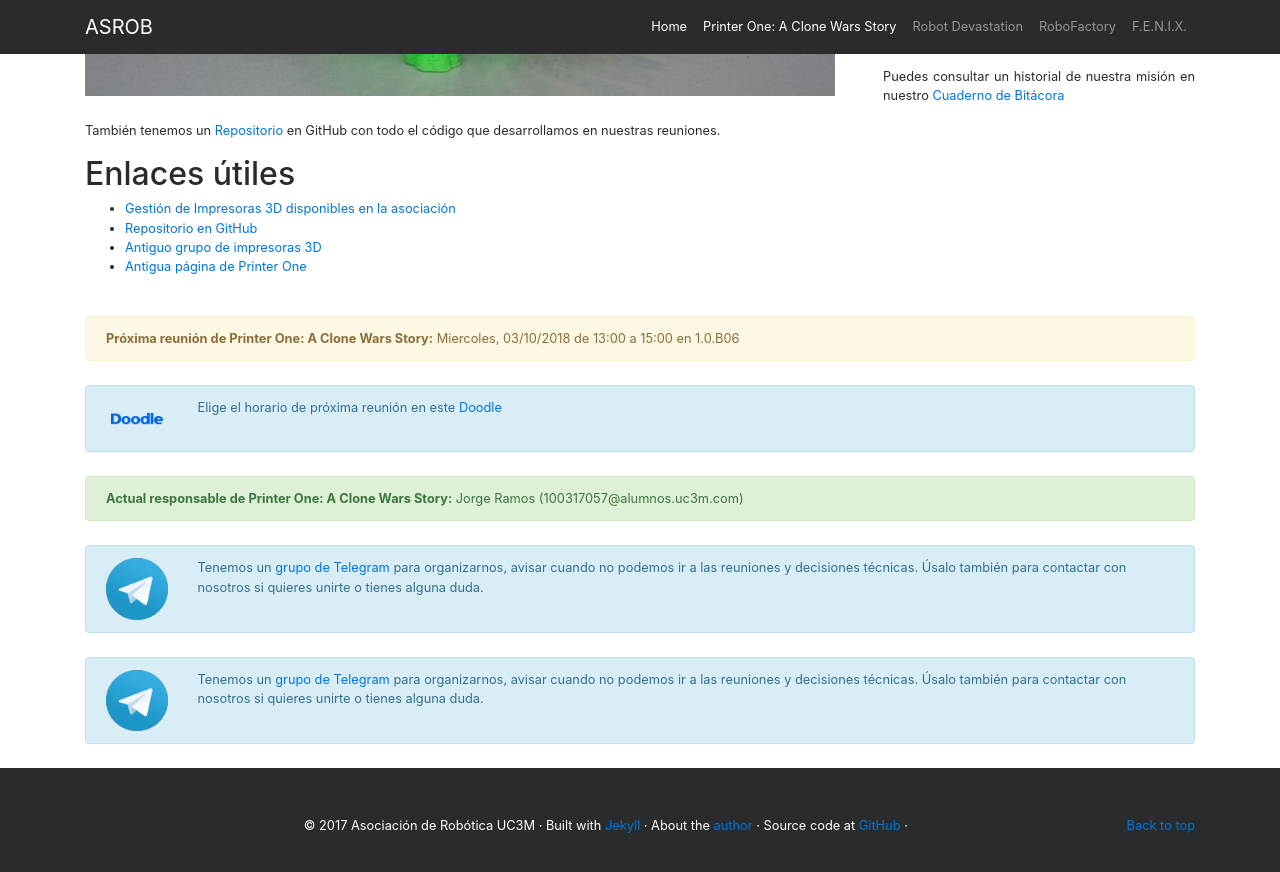
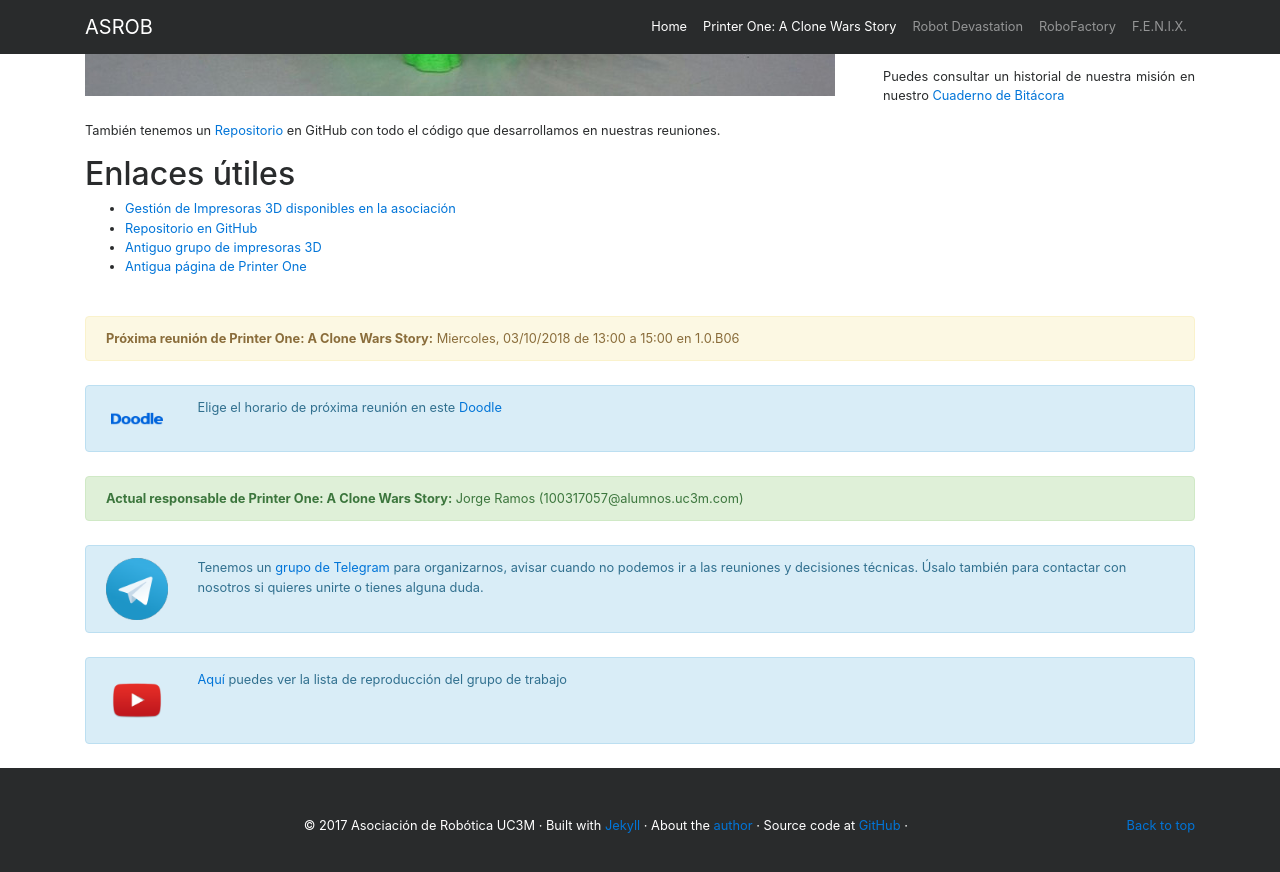
Before and after one commit to asrob-uc3m/asrob-uc3m.github.io, a Jekyll site: the page built from _workgroups/2017-05-28-printer-one.markdown, in a window 1280 px wide and 900 px high, scrolled down 1131 px. Shown: the top 872 px of the window. Built offline with Jekyll 4.4.1, drawn with Linux system fonts in a browser that asks for light colours.

Commit message:
Update playlist box

```diff
--- /dev/null
+++ b/_includes/alert_youtube.html
@@ -0,0 +1,13 @@
+  <!-- Telegram group info --->
+  <div class="container">
+    <div class="alert alert-info my-4" role="alert">
+      <div class="row">
+        <div class="col-md-1">
+          <img class='img-fluid' src="/img/youtube-logo.png" alt="">
+        </div>
+        <div class="col-md-11">
+        <a href="{{include.link}}">Aquí</a>  puedes ver la lista de reproducción del grupo de trabajo
+        </div>
+      </div>
+    </div>
+  </div>
--- a/_layouts/workgroup.html
+++ b/_layouts/workgroup.html
@@ -42,7 +42,7 @@
       {% include alert_telegram.html link=page.url_telegram %}
       {% endif %}
       {% if page.url_playlist %}
-      {% include alert_telegram.html link=page.url_playlist %}
+      {% include alert_youtube.html link=page.url_playlist %}
       {% endif %}
 
       {% assign workgroup_projects = site.projects | where: "parent", page.workgroup_id %}
```
Also changed, not shown: img/youtube-logo.png (added).
